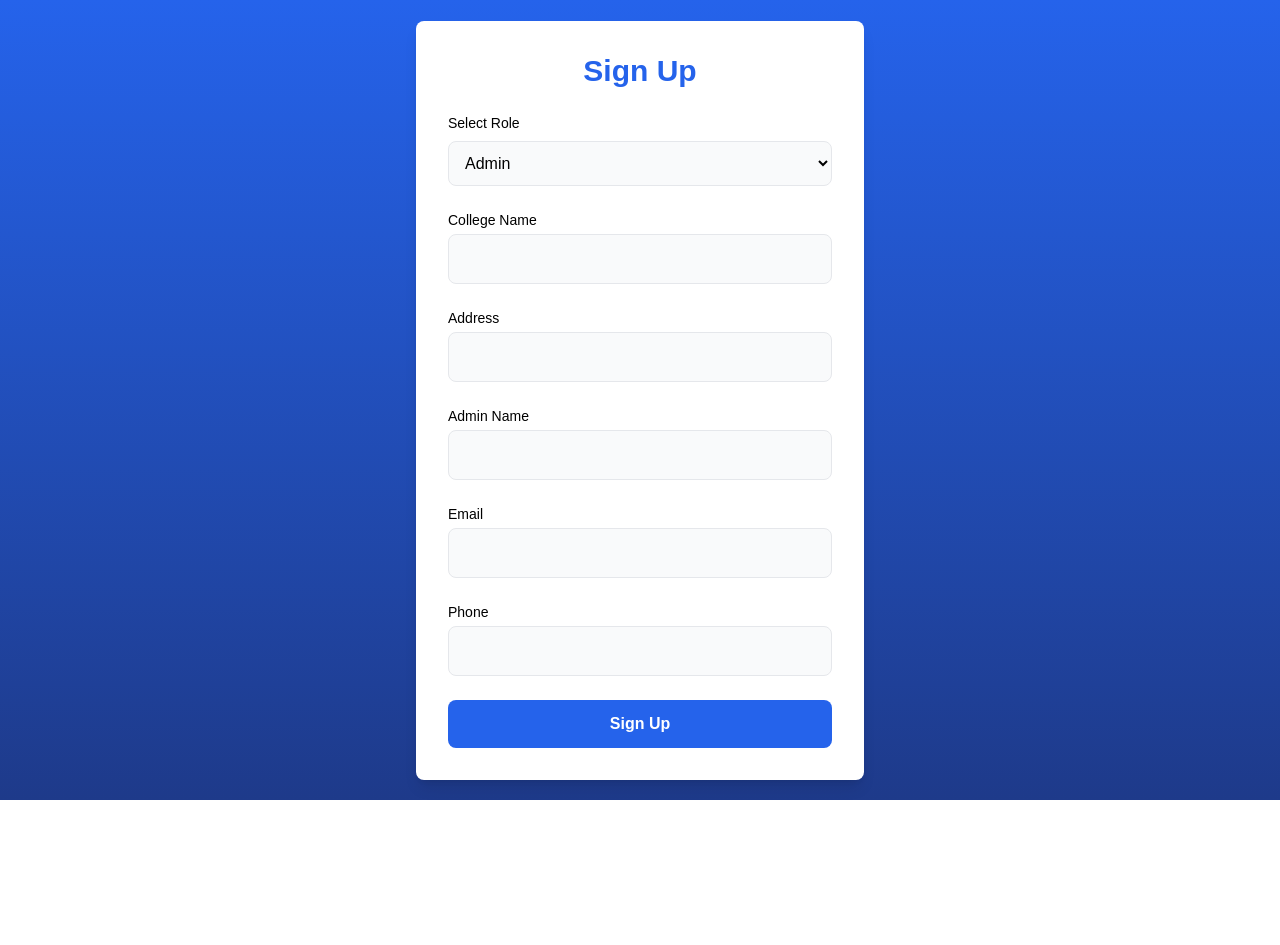
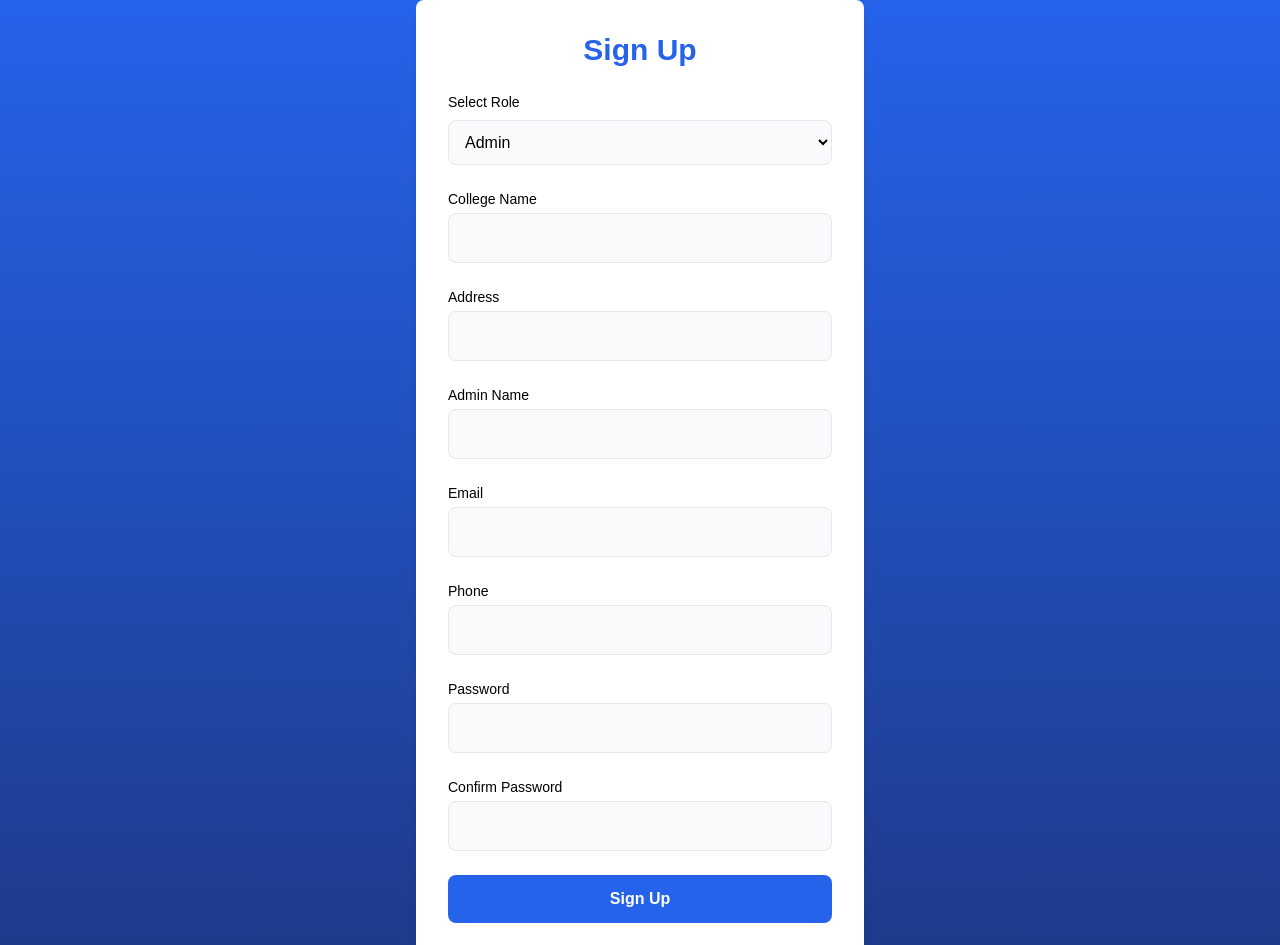
Before and after one commit to Kvj-Harsha/hackoverflow, a Next.js app: page /signup in a window 1280 px wide. Shown: the top 945 px of the page. Before the commit the page ends 800 px from the top, so only its background shows below. Built offline with nearby package versions, Linux system fonts and the light colour scheme; no server answers.

Commit message:
added password

```diff
--- a/app/page.tsx
+++ b/app/page.tsx
@@ -8,8 +8,8 @@ export default function Home() {
       <header className="w-full py-6 px-8 flex justify-between items-center text-white">
         <h1 className="text-3xl font-extrabold">Placement Platform</h1>
         <nav className="space-x-4">
-          <Link href="/login" className="px-4 py-2 bg-white text-blue-600 rounded-lg shadow hover:bg-blue-100">
-            Log In
+          <Link href="/signin" className="px-4 py-2 bg-white text-blue-600 rounded-lg shadow hover:bg-blue-100">
+            Sign In
           </Link>
           <Link href="/signup" className="px-4 py-2 bg-yellow-400 text-blue-900 font-bold rounded-lg shadow hover:bg-yellow-300">
             Sign Up
--- a/app/signup/page.tsx
+++ b/app/signup/page.tsx
@@ -17,6 +17,8 @@ interface FormData {
   companyName?: string;
   instituteIDs?: string[];
   posts?: string[];
+  password?: string;
+  confirmPassword?: string;
 }
 
 export default function SignUp() {
@@ -25,6 +27,8 @@ export default function SignUp() {
     email: "",
     phone: "",
     collegeName: "", // Ensure collegeName is included in the state
+    password: "",
+    confirmPassword: "",
   });
   const [error, setError] = useState("");
   const router = useRouter();
@@ -37,12 +41,18 @@ export default function SignUp() {
   const handleSignUp = async (e: FormEvent<HTMLFormElement>) => {
     e.preventDefault();
 
-    const { email, collegeName, ...rest } = formData;
+    const { email, collegeName, password, confirmPassword, ...rest } = formData;
 
     // Ensure that the collegeName is not empty
     if (!collegeName) {
       setError("College name is required."); // Set error message
       return; // Stop further execution
+    }
+
+    // Ensure passwords match
+    if (password !== confirmPassword) {
+      setError("Passwords do not match.");
+      return;
     }
 
     try {
@@ -63,13 +73,13 @@ export default function SignUp() {
         }
 
         // Store admin data with the college's institute ID
-        await setDoc(doc(db, "admins", email), { ...rest, email, instituteID, role });
+        await setDoc(doc(db, "admins", email), { ...rest, email, instituteID, role, password });
       } else if (role === "Recruiter") {
         const { email, ...rest } = formData;
-        await setDoc(doc(db, "recruiters", email), { ...rest, email, role });
+        await setDoc(doc(db, "recruiters", email), { ...rest, email, role, password });
       } else if (role === "Student") {
         const { email, ...rest } = formData;
-        await setDoc(doc(db, "students", email), { ...rest, email, role });
+        await setDoc(doc(db, "students", email), { ...rest, email, role, password });
       } else {
         throw new Error("Invalid role selected");
       }
@@ -152,11 +162,33 @@ export default function SignUp() {
               <div>
                 <label className="block text-sm font-medium text-black">Phone</label>
                 <input
-                  type="number"
+                  type="text"
                   name="phone"
                   className="w-full mt-1 p-3 bg-gray-50 text-black border rounded-lg focus:ring-2 focus:ring-blue-600 focus:outline-none"
                   onChange={handleInputChange}
                   value={formData.phone}  // Bind phone to the state
+                  required
+                />
+              </div>
+              <div>
+                <label className="block text-sm font-medium text-black">Password</label>
+                <input
+                  type="password"
+                  name="password"
+                  className="w-full mt-1 p-3 bg-gray-50 text-black border rounded-lg focus:ring-2 focus:ring-blue-600 focus:outline-none"
+                  onChange={handleInputChange}
+                  value={formData.password}
+                  required
+                />
+              </div>
+              <div>
+                <label className="block text-sm font-medium text-black">Confirm Password</label>
+                <input
+                  type="password"
+                  name="confirmPassword"
+                  className="w-full mt-1 p-3 bg-gray-50 text-black border rounded-lg focus:ring-2 focus:ring-blue-600 focus:outline-none"
+                  onChange={handleInputChange}
+                  value={formData.confirmPassword}
                   required
                 />
               </div>
```
